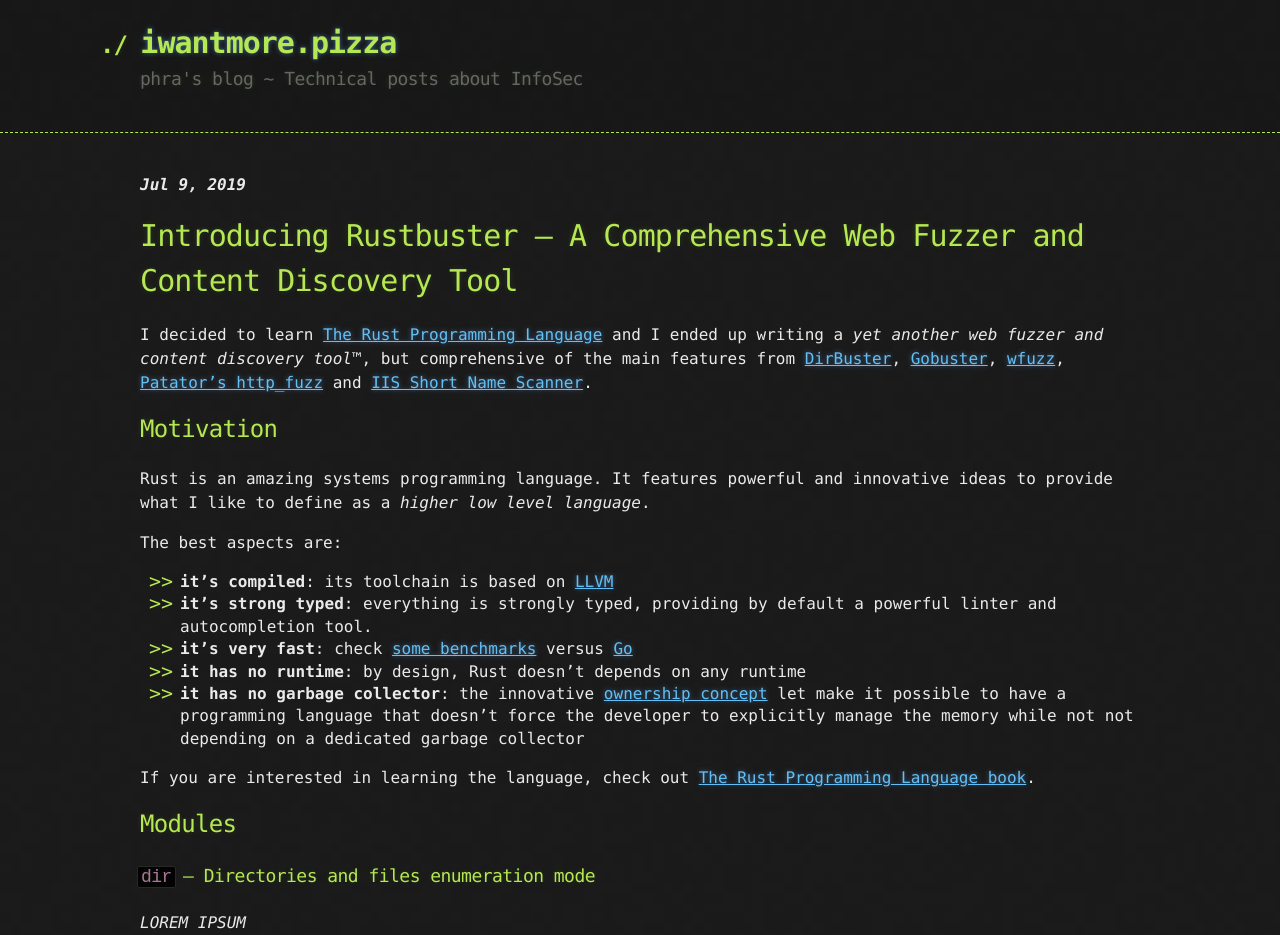
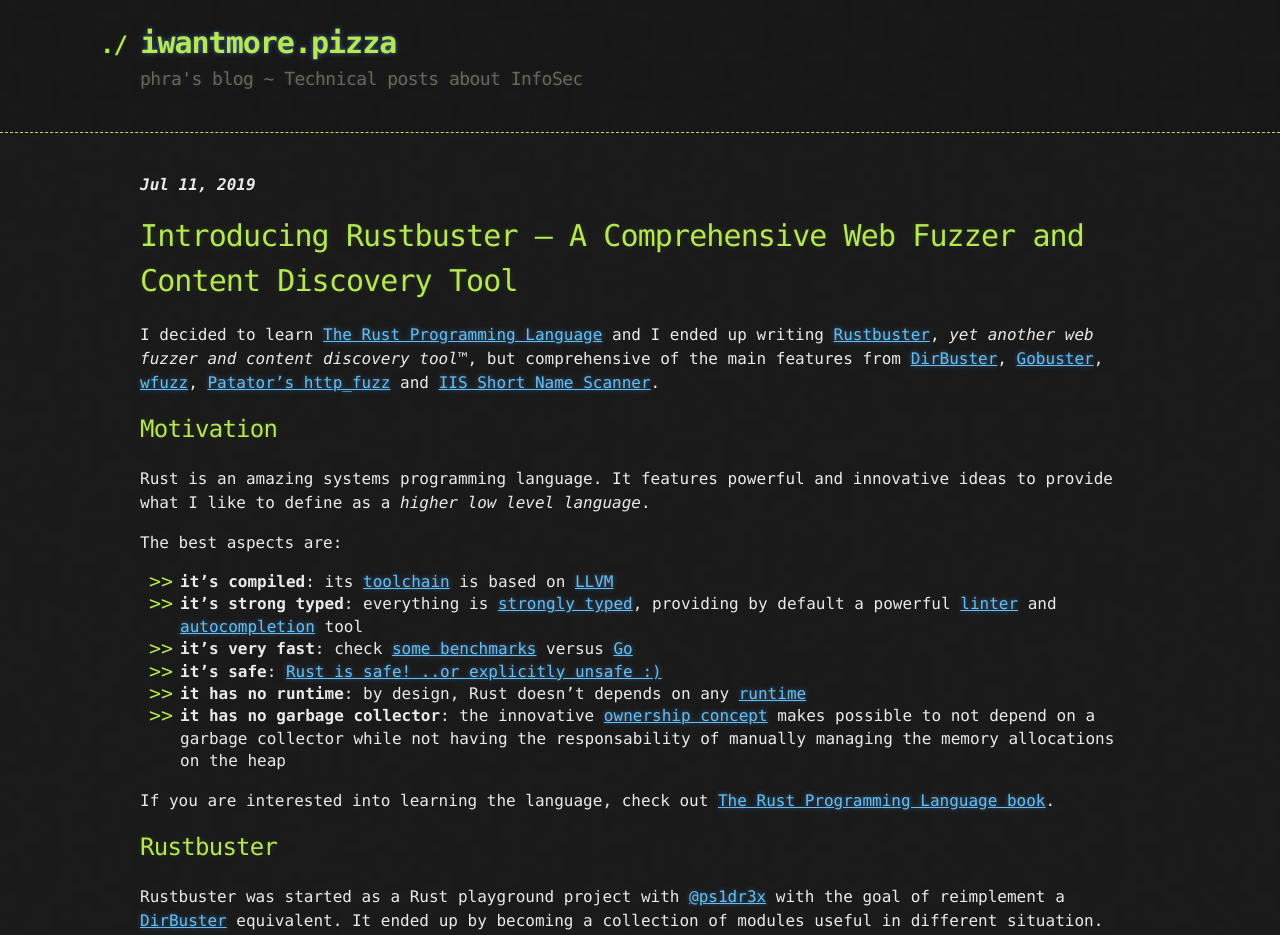
Before and after one commit to phra/phra.github.io, a Jekyll site: the page built from posts/rustbuster.md, in a window 1280 px wide and 1400 px high. Shown: the top 935 px of the window. Built offline with Jekyll 4.4.1, drawn with Linux system fonts in a browser that asks for light colours; some of the changed text lies outside the part shown.

Commit message:
wip: add modules usage

```diff
--- a/posts/rustbuster.md
+++ b/posts/rustbuster.md
@@ -2,11 +2,11 @@
 layout: default
 ---
 
-_**Jul 9, 2019**_
+_**Jul 11, 2019**_
 
 # Introducing Rustbuster — A Comprehensive Web Fuzzer and Content Discovery Tool
 
-I decided to learn [The Rust Programming Language](https://doc.rust-lang.org/book/) and I ended up writing a _yet another web fuzzer and content discovery tool™_, but comprehensive of the main features from [DirBuster](https://sourceforge.net/projects/dirbuster/), [Gobuster](https://github.com/OJ/gobuster), [wfuzz](https://github.com/xmendez/wfuzz), [Patator's http_fuzz](https://github.com/lanjelot/patator) and [IIS Short Name Scanner](https://github.com/irsdl/IIS-ShortName-Scanner).
+I decided to learn [The Rust Programming Language](https://doc.rust-lang.org/book/) and I ended up writing [Rustbuster](https://github.com/phra/rustbuster), _yet another web fuzzer and content discovery tool™_, but comprehensive of the main features from [DirBuster](https://sourceforge.net/projects/dirbuster/), [Gobuster](https://github.com/OJ/gobuster), [wfuzz](https://github.com/xmendez/wfuzz), [Patator's http_fuzz](https://github.com/lanjelot/patator) and [IIS Short Name Scanner](https://github.com/irsdl/IIS-ShortName-Scanner).
 
 ## Motivation
 
@@ -14,35 +14,52 @@
 
 The best aspects are:
 
-- **it's compiled**: its toolchain is based on [LLVM](https://llvm.org/)
-- **it's strong typed**: everything is strongly typed, providing by default a powerful linter and autocompletion tool.
+- **it's compiled**: its [toolchain](https://github.com/rust-lang/rustc-guide) is based on [LLVM](https://llvm.org/)
+- **it's strong typed**: everything is [strongly typed](https://doc.rust-lang.org/book/ch03-02-data-types.html), providing by default a powerful [linter](https://github.com/rust-lang/rust-clippy) and [autocompletion](https://github.com/racer-rust/racer) tool
 - **it's very fast**: check [some benchmarks](https://benchmarksgame-team.pages.debian.net/benchmarksgame/fastest/rust-go.html) versus [Go](https://golang.org/)
-- **it has no runtime**: by design, Rust doesn't depends on any runtime
-- **it has no garbage collector**: the innovative [ownership concept](https://doc.rust-lang.org/book/ch04-01-what-is-ownership.html) let make it possible to have a programming language that doesn't force the developer to explicitly manage the memory while not not depending on a dedicated garbage collector
+- **it's safe**: [Rust is safe! ..or explicitly unsafe :)](https://doc.rust-lang.org/nomicon/meet-safe-and-unsafe.html)
+- **it has no runtime**: by design, Rust doesn't depends on any [runtime](https://github.com/rust-lang/rust/blob/master/src/libstd/rt.rs)
+- **it has no garbage collector**: the innovative [ownership concept](https://doc.rust-lang.org/book/ch04-01-what-is-ownership.html) makes possible to not depend on a garbage collector while not having the responsability of manually managing the memory allocations on the heap
 
-If you are interested in learning the language, check out [The Rust Programming Language book](https://doc.rust-lang.org/book/).
+If you are interested into learning the language, check out [The Rust Programming Language book](https://doc.rust-lang.org/book/).
+
+## Rustbuster
+
+Rustbuster was started as a Rust playground project with [@ps1dr3x](https://twitter.com/ps1dr3x) with the goal of reimplement a [DirBuster](https://sourceforge.net/projects/dirbuster/) equivalent. It ended up by becoming a collection of modules useful in different situation. Having a single executable suitable for most common web fuzzing tasks is very handy. At the time of writing, there are five modules available, that are: `dir`, `dns`, `vhost`, `fuzz` and `tilde`.
 
 ## Modules
 
-### `dir` — Directories and files enumeration mode
+Let's see each available modules in detail.
 
-_LOREM IPSUM_
+### `dir` — _Directories and files enumeration mode_
 
-### `dns` — A/AAAA DNS entries enumeration mode
+The `dir` module can be used to discover new content. You can set up a wordlist and an extensions list to discover directories and files hosted on the web server. Rustbuster will send all the requests with the given concurrency level and report back which one are existing.
 
-_LOREM IPSUM_
+[![asciicast](https://asciinema.org/a/sMvjfHRo4SS88BuCdnXdwmbxh.svg)](https://asciinema.org/a/sMvjfHRo4SS88BuCdnXdwmbxh)
 
-### `vhost` — Virtual hosts enumeration mode
+### `dns` — _A/AAAA DNS entries enumeration mode_
 
-_LOREM IPSUM_
+The `dns` module can be used to discover subdomains of a given domain. It works by simply asking your default DNS resolver to resolve potential hostnames and reporting which one successfully resolve.
 
-### `fuzz` — Custom fuzzing enumeration mode
+[![asciicast](https://asciinema.org/a/cunb8Nf8p90pMztu6kPkbINJY.svg)](https://asciinema.org/a/cunb8Nf8p90pMztu6kPkbINJY)
 
-_LOREM IPSUM_
+### `vhost` — _Virtual hosts enumeration mode_
 
-### `tilde` — IIS 8.3 shortname enumeration mode
+The `vhost` module can be used to enumerate which [Virtual Hosts](https://en.wikipedia.org/wiki/Virtual_hosting) are available on the web server. It works by fuzzing the [Host HTTP Header](https://developer.mozilla.org/en-US/docs/Web/HTTP/Headers/Host) using the given wordlist.
 
-_LOREM IPSUM_
+[![asciicast](https://asciinema.org/a/zxlx9aahMYyvhmZxdsKfZz3Ph.svg)](https://asciinema.org/a/zxlx9aahMYyvhmZxdsKfZz3Ph)
+
+### `fuzz` — _Custom fuzzing enumeration mode_
+
+The `fuzz` module can be used when a more flexible fuzzing pattern is needed. You can define the injection points and a wordlist for each of them. A [cartesian product](https://en.wikipedia.org/wiki/Cartesian_product) of requests will be generated.
+
+[![asciicast](https://asciinema.org/a/yMhk9C5HcKtrlkzFJS9a8m2WR.svg)](https://asciinema.org/a/yMhk9C5HcKtrlkzFJS9a8m2WR)
+
+### `tilde` — _IIS 8.3 shortname enumeration mode_
+
+The `tilde` module can be used to exploit the [known information disclosure issue](https://soroush.secproject.com/downloadable/microsoft_iis_tilde_character_vulnerability_feature.pdf) related to Microsoft IIS and [DOS 8.3 filenames](https://en.wikipedia.org/wiki/8.3_filename) that makes possible to easily enumerate the server side file system structure.
+
+[![asciicast](https://asciinema.org/a/Knl1CtC0Q4gkPEaPl4hpG8eFQ.svg)](https://asciinema.org/a/Knl1CtC0Q4gkPEaPl4hpG8eFQ)
 
 ## Installation
 
```
